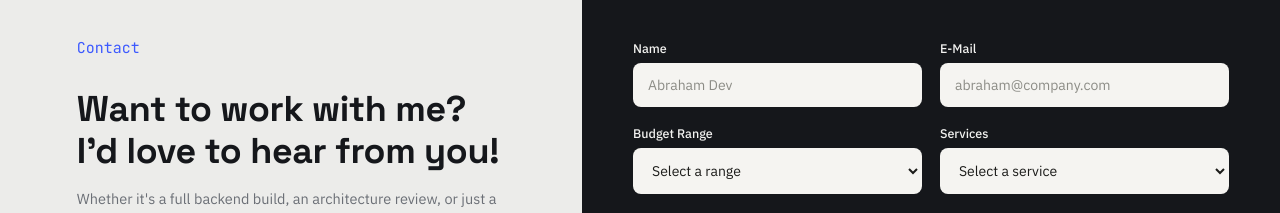
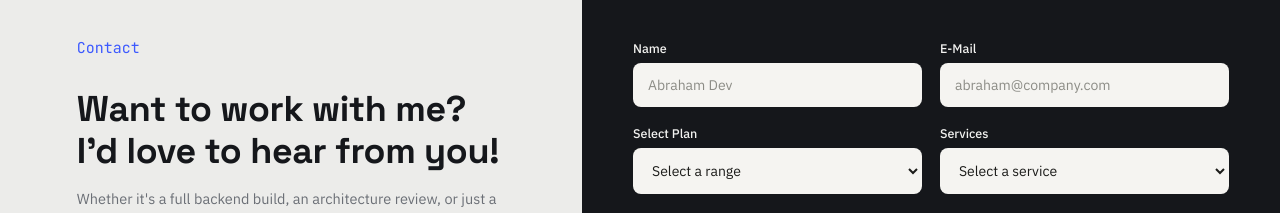
Before and after one commit to Nthenge/Main-Portfolio, a React (Vite) app: page / in a window 1280 px wide. Shown: the part 3120-3333 px from the top of the page. Built offline with nearby package versions, Linux system fonts and the light colour scheme; no server answers.

Commit message:
update options in contact budget

```diff
--- a/src/components/Contact.jsx
+++ b/src/components/Contact.jsx
@@ -165,7 +165,7 @@ export default function Contact() {
 
           <div className="form-row">
             <div className="form-field">
-              <label htmlFor="budget">Budget Range</label>
+              <label htmlFor="budget">Select Plan</label>
               <select id="budget" name="budget" defaultValue="" disabled={isLoading}>
                 <option value="" disabled>Select a range</option>
                 <option>Job Position</option>
```
